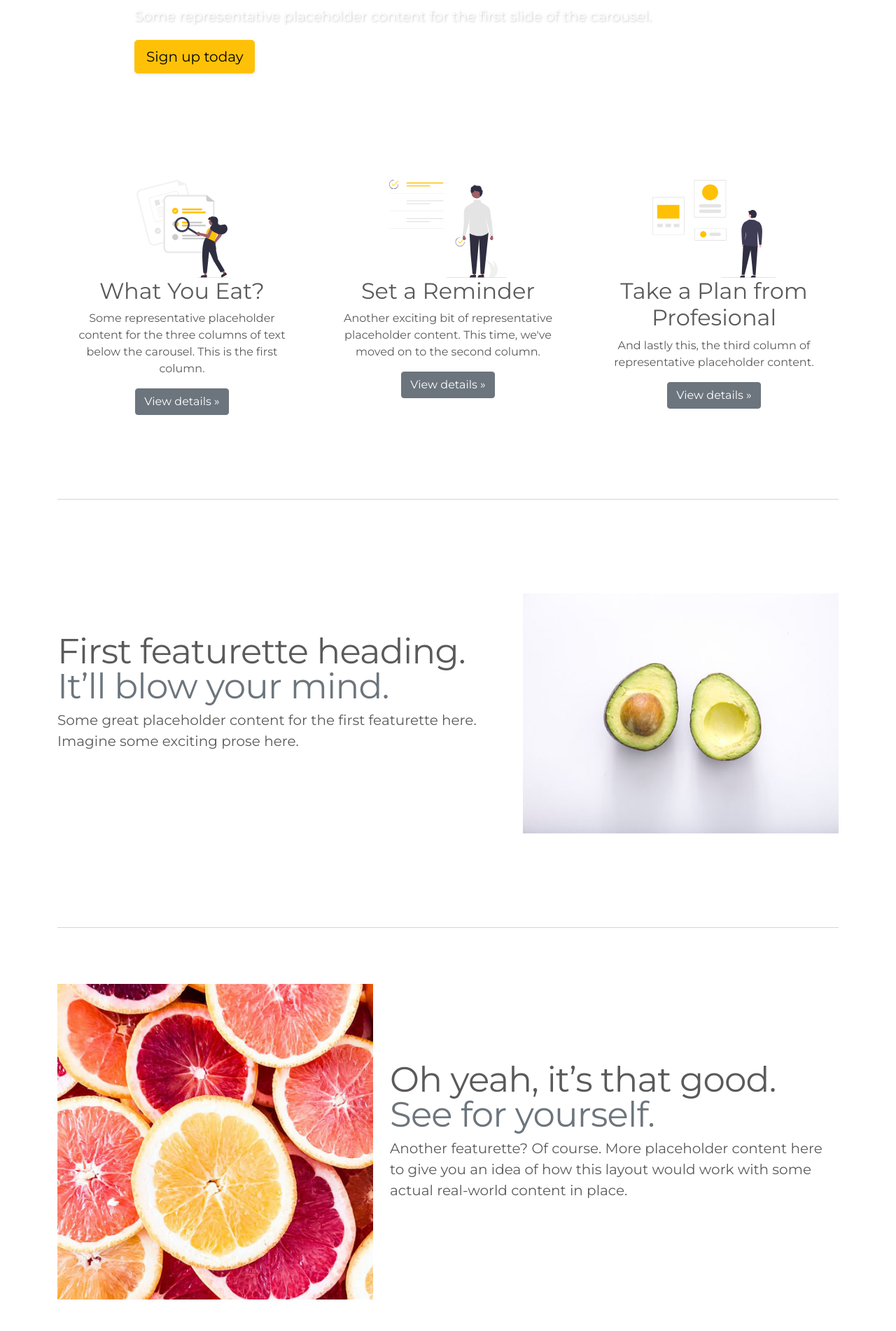
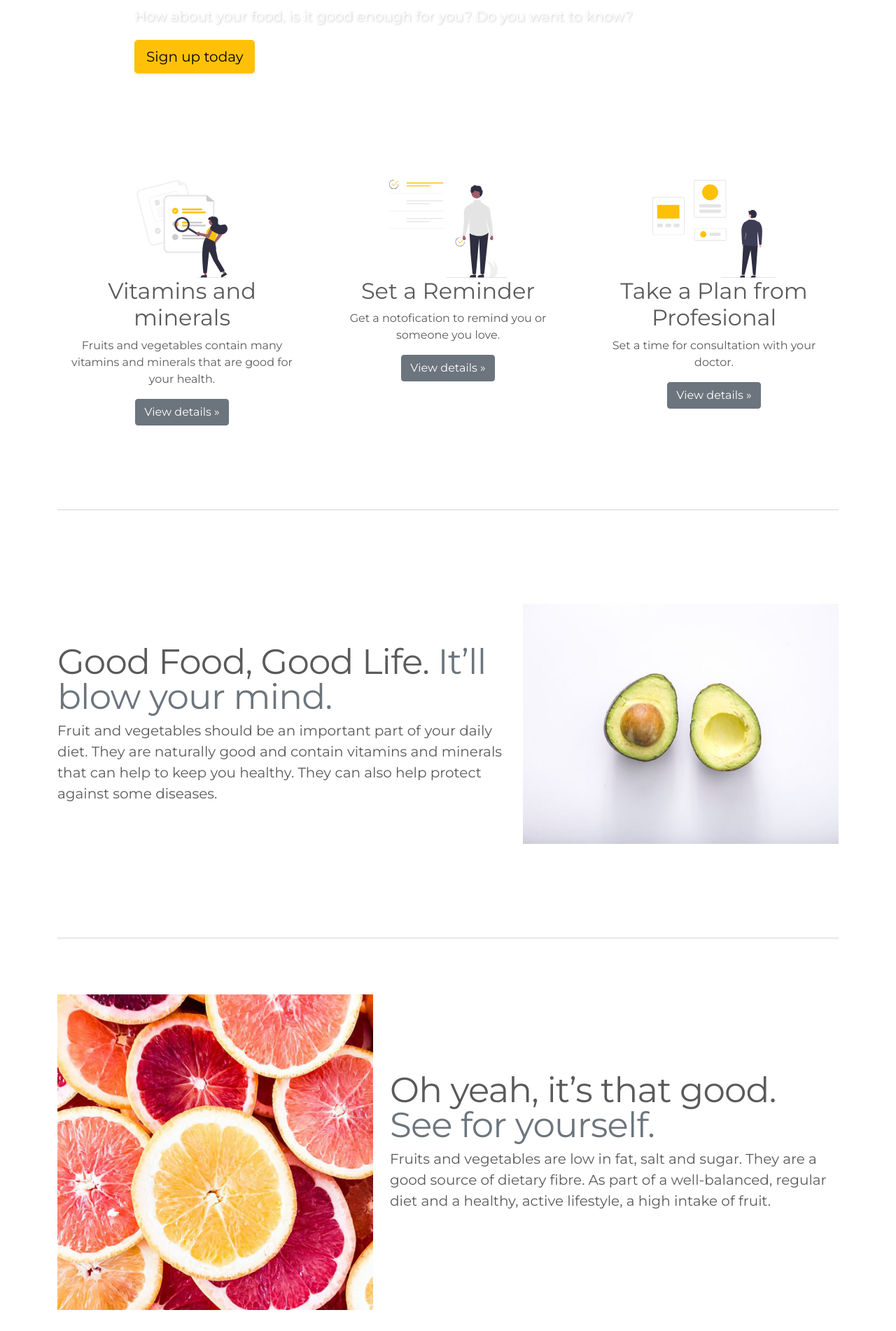
Before and after one commit to mars-area/capstone.exodus, a Flask app: page / in a window 1280 px wide. Shown: the part 367-2269 px from the top of the page at 70% size. Run offline with Flask 2, Linux system fonts and the light colour scheme.

Commit message:
insert content for home.html

```diff
--- a/Cloud/flask-web-server/website/templates/home.html
+++ b/Cloud/flask-web-server/website/templates/home.html
@@ -14,8 +14,8 @@
 
                 <div class="container">
                     <div class="carousel-caption text-start">
-                        <h1>Good Fruit, Good Life.</h1>
-                        <p>Some representative placeholder content for the first slide of the carousel.</p>
+                        <h1>Good Food, Good Life.</h1>
+                        <p>How about your food, is it good enough for you? Do you want to know?</p>
                         <p><a class="btn btn-lg btn-warning shadow-sm" href="#">Sign up today</a></p>
                     </div>
                 </div>
@@ -25,9 +25,9 @@
 
                 <div class="container">
                     <div class="carousel-caption">
-                        <h1>Another example headline.</h1>
-                        <p>Some representative placeholder content for the second slide of the carousel.</p>
-                        <p><a class="btn btn-lg btn-warning shadow-sm" href="#">Learn more</a></p>
+                        <h1>Oh yeah, it’s that good. See for yourself.</h1>
+                        <p>Fruits and vegetables are low in fat, salt and sugar.</p>
+                        <p><a class="btn btn-lg btn-warning shadow-sm" href="#learnmore">Learn more</a></p>
                     </div>
                 </div>
             </div>
@@ -36,8 +36,8 @@
 
                 <div class="container">
                     <div class="carousel-caption text-end">
-                        <h1>One more for good measure.</h1>
-                        <p>Some representative placeholder content for the third slide of this carousel.</p>
+                        <h1>For the beauty and healthy</h1>
+                        <p>Some photos.</p>
                         <p><a class="btn btn-lg btn-warning shadow-sm" href="#">Browse gallery</a></p>
                     </div>
                 </div>
@@ -64,22 +64,22 @@
             <div class="col-lg-4">
                 <img class="marketing-row-img" src="/static/images/home/predict.svg" alt="">
 
-                <h2>What You Eat?</h2>
-                <p>Some representative placeholder content for the three columns of text below the carousel. This is the first column.</p>
+                <h2>Vitamins and minerals</h2>
+                <p>Fruits and vegetables contain many vitamins and minerals that are good for your health.</p>
                 <p><a class="btn btn-secondary" href="#">View details &raquo;</a></p>
             </div><!-- /.col-lg-4 -->
             <div class="col-lg-4">
                 <img class="marketing-row-img" src="/static/images/home/note.svg" alt="">
 
                 <h2>Set a Reminder</h2>
-                <p>Another exciting bit of representative placeholder content. This time, we've moved on to the second column.</p>
+                <p>Get a notofication to remind you or someone you love.</p>
                 <p><a class="btn btn-secondary" href="#">View details &raquo;</a></p>
             </div><!-- /.col-lg-4 -->
             <div class="col-lg-4">
                 <img class="marketing-row-img" src="/static/images/home/diet.svg" alt="">
 
                 <h2>Take a Plan from Profesional</h2>
-                <p>And lastly this, the third column of representative placeholder content.</p>
+                <p>Set a time for consultation with your doctor.</p>
                 <p><a class="btn btn-secondary" href="#">View details &raquo;</a></p>
             </div><!-- /.col-lg-4 -->
         </div><!-- /.row -->
@@ -88,10 +88,10 @@
 
         <hr class="featurette-divider">
 
-        <div class="row featurette">
+        <div id="learnmore" class="row featurette">
             <div class="col-md-7">
-                <h2 class="featurette-heading">First featurette heading. <span class="text-muted">It’ll blow your mind.</span></h2>
-                <p class="lead">Some great placeholder content for the first featurette here. Imagine some exciting prose here.</p>
+                <h2 class="featurette-heading">Good Food, Good Life. <span class="text-muted">It’ll blow your mind.</span></h2>
+                <p class="lead">Fruit and vegetables should be an important part of your daily diet. They are naturally good and contain vitamins and minerals that can help to keep you healthy. They can also help protect against some diseases.</p>
             </div>
             <div class="col-md-5">
                 <img src="/static/images/home/cavocado.jpg" class="img-fluid" alt="">
@@ -103,7 +103,8 @@
         <div class="row featurette">
             <div class="col-md-7 order-md-2">
                 <h2 class="featurette-heading">Oh yeah, it’s that good. <span class="text-muted">See for yourself.</span></h2>
-                <p class="lead">Another featurette? Of course. More placeholder content here to give you an idea of how this layout would work with some actual real-world content in place.</p>
+                <p class="lead">Fruits and vegetables are low in fat, salt and sugar. They are a good source of dietary fibre. As part of a well-balanced, regular diet and a healthy, active lifestyle, a high intake of fruit.
+                </p>
             </div>
             <div class="col-md-5 order-md-1">
                 <img src="/static/images/home/corange.jpg" class="img-fluid" alt="">
@@ -115,7 +116,7 @@
         <div class="row featurette">
             <div class="col-md-7">
                 <h2 class="featurette-heading">And lastly, this one. <span class="text-muted">Checkmate.</span></h2>
-                <p class="lead">And yes, this is the last block of representative placeholder content. Again, not really intended to be actually read, simply here to give you a better view of what this would look like with some actual content. Your content.</p>
+                <p class="lead">You should eat at least five serves of vegetables and two serves of fruit each day. Choose different colours and varieties.</p>
             </div>
             <div class="col-md-5">
                 <img src="/static/images/home/cbanana.jpg" class="img-fluid" alt="">
```
